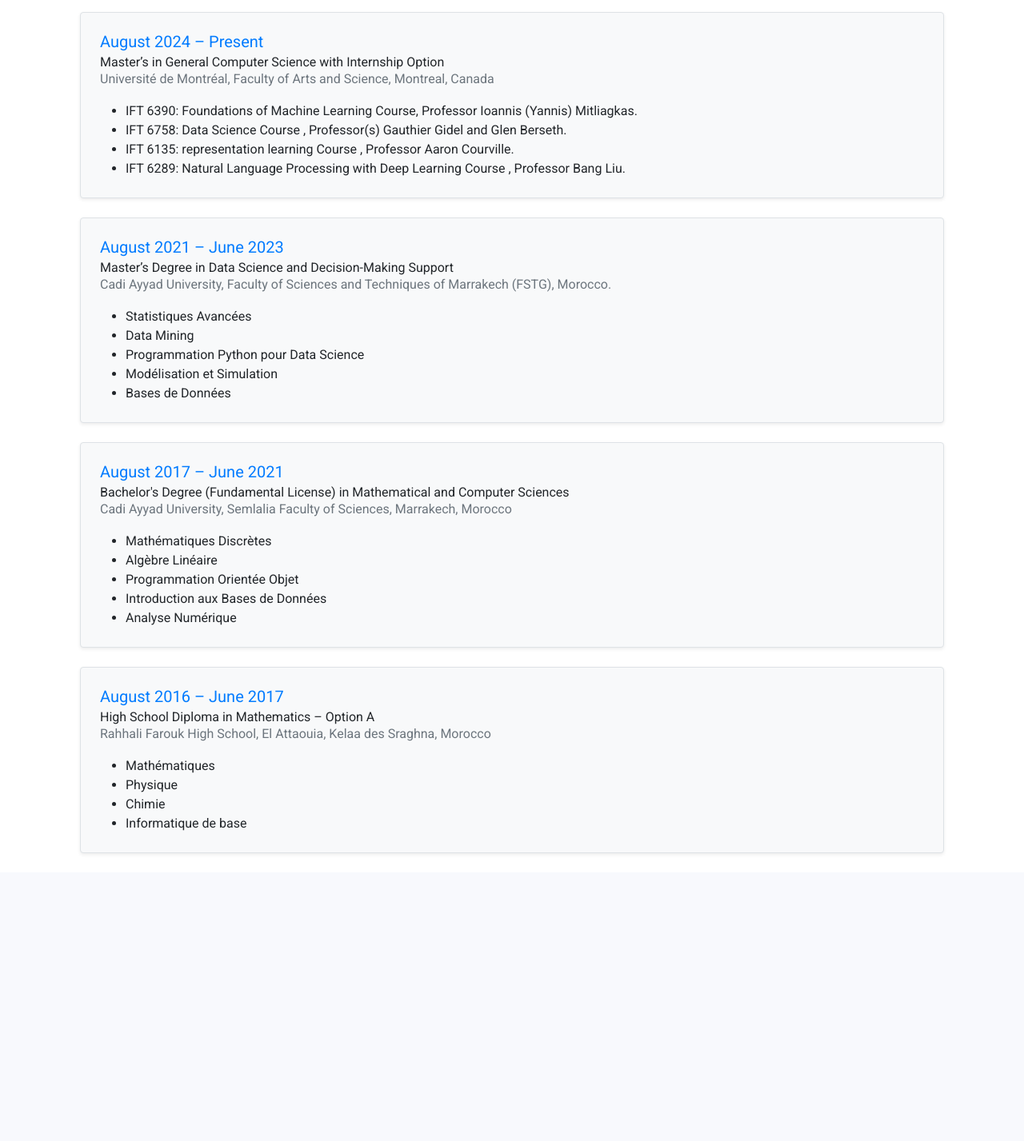
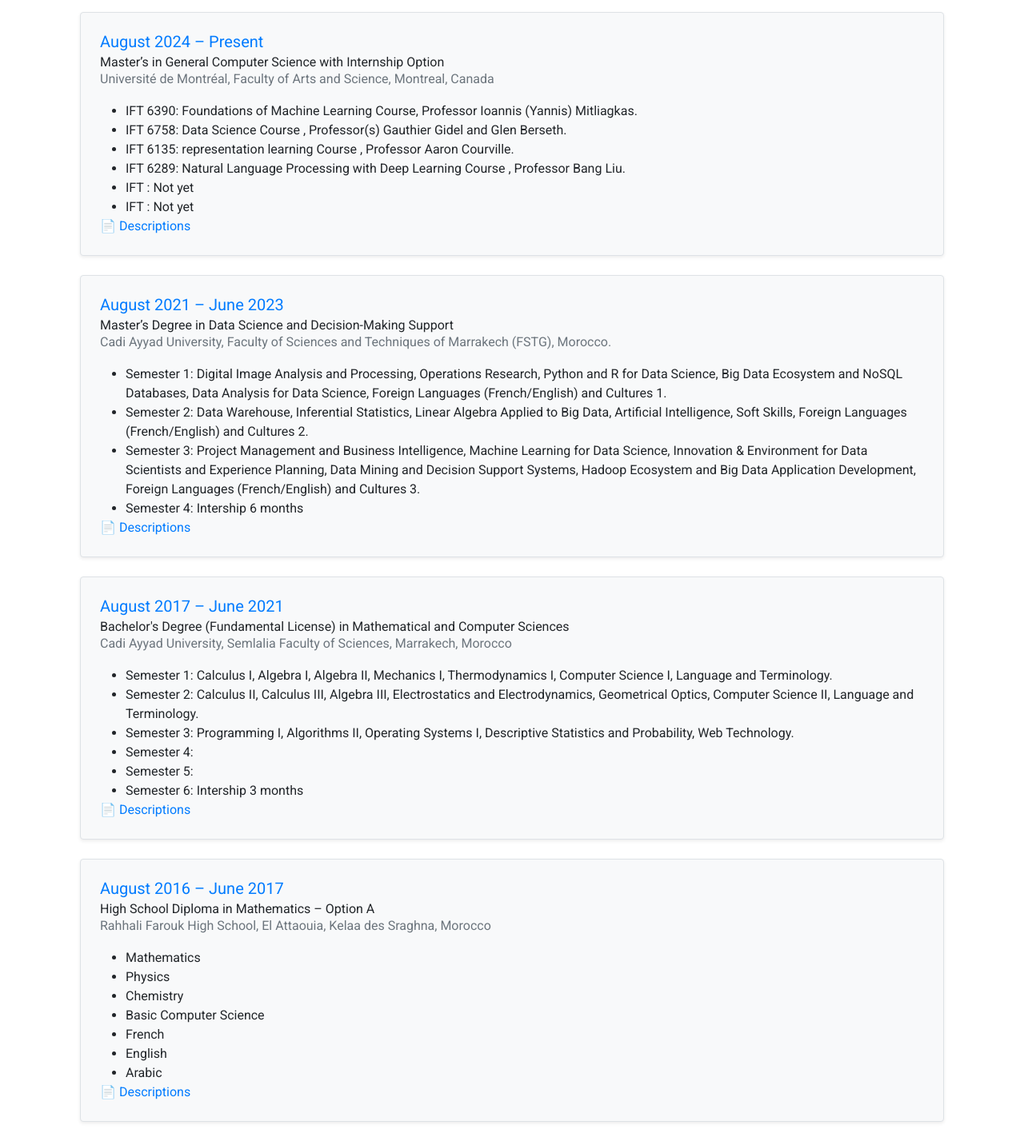
Before and after one commit to ouakibamine/Portfolio, a Django app: page /degree/ in a window 1280 px wide. Shown: the part 82-1509 px from the top of the page at 80% size. Before the commit the page ends 1149 px from the top, so only its background shows below. Run offline with Django 5.2, Linux system fonts and the light colour scheme; some libraries are stand-ins or nearby versions.

Commit message:
update files

```diff
--- a/resume/templates/degree.html
+++ b/resume/templates/degree.html
@@ -17,6 +17,13 @@
               {% endfor %}
             </ul>
           {% endif %}
+          <div class="mt-auto">
+            {% if degree.poster_link|slice:":1" == "/" or degree.poster_link|slice:":1" == "h" %}
+              <a href="{{ degree.poster_link }}">📄 Descriptions</a>
+            {% else %}
+              <a href="{% url 'upload' degree.poster_link %}">📄 Descriptions</a>
+            {% endif %}
+          </div>
         </div>
       </div>
     </div>
--- a/resume/views.py
+++ b/resume/views.py
@@ -24,8 +24,10 @@
                 'IFT 6758: Data Science Course , Professor(s) Gauthier Gidel and Glen Berseth.',
                 'IFT 6135: representation learning Course , Professor Aaron Courville.',
                 'IFT 6289: Natural Language Processing with Deep Learning Course , Professor Bang Liu.',
+                'IFT : Not yet',
+                'IFT : Not yet',
             ],
-            'poster_link': 'https://tonlien.com/poster_if6289'  # Remplace par ton vrai lien
+            'poster_link': 'https://admission.umontreal.ca/programmes/maitrise-en-informatique/structure-du-programme/'  # Remplace par ton vrai lien
         },
         {
             'period': 'August 2021 – June 2023',
@@ -33,38 +35,41 @@
             'institution': 'Cadi Ayyad University, Faculty of Sciences and Techniques of Marrakech (FSTG), Morocco.',
             'mention': 'Mention : Bien',
             'courses': [
-                'Statistiques Avancées',
-                'Data Mining',
-                'Programmation Python pour Data Science',
-                'Modélisation et Simulation',
-                'Bases de Données',
+                'Semester 1: Digital Image Analysis and Processing, Operations Research, Python and R for Data Science, Big Data Ecosystem and NoSQL Databases, Data Analysis for Data Science, Foreign Languages (French/English) and Cultures 1.',
+                'Semester 2: Data Warehouse, Inferential Statistics, Linear Algebra Applied to Big Data, Artificial Intelligence, Soft Skills, Foreign Languages (French/English) and Cultures 2.',
+                'Semester 3: Project Management and Business Intelligence, Machine Learning for Data Science, Innovation & Environment for Data Scientists and Experience Planning, Data Mining and Decision Support Systems, Hadoop Ecosystem and Big Data Application Development, Foreign Languages (French/English) and Cultures 3.',
+                'Semester 4: Intership 6 months',
             ],
-            'poster_link': 'https://tonlien.com/poster_master_datascience'  # Remplace par ton vrai lien
+            'poster_link': 'upload/Master-SDAD.pdf'  # Remplace par ton vrai lien
         },
         {
             'period': 'August 2017 – June 2021',
             'degree': 'Bachelor\'s Degree (Fundamental License) in Mathematical and Computer Sciences',
             'institution': 'Cadi Ayyad University, Semlalia Faculty of Sciences, Marrakech, Morocco',
             'courses': [
-                'Mathématiques Discrètes',
-                'Algèbre Linéaire',
-                'Programmation Orientée Objet',
-                'Introduction aux Bases de Données',
-                'Analyse Numérique',
+                'Semester 1: Calculus I, Algebra I, Algebra II, Mechanics I, Thermodynamics I, Computer Science I, Language and Terminology. ',
+                'Semester 2: Calculus II, Calculus III, Algebra III, Electrostatics and Electrodynamics, Geometrical Optics, Computer Science II, Language and Terminology.',
+                'Semester 3: Programming I, Algorithms II, Operating Systems I, Descriptive Statistics and Probability, Web Technology.',
+                'Semester 4:',
+                'Semester 5:',
+                'Semester 6: Intership 3 months',
             ],
-            'poster_link': 'https://tonlien.com/poster_licence'  # Remplace par ton vrai lien
+            'poster_link': 'https://www.uca.ma/fssm/fr/departement/departement-informatique/licence-detudes-fondamentales-sciences-mathematiques-et-informatique'  # Remplace par ton vrai lien
         },
         {
             'period': 'August 2016 – June 2017',
             'degree': 'High School Diploma in Mathematics – Option A',
             'institution': 'Rahhali Farouk High School, El Attaouia, Kelaa des Sraghna, Morocco',
             'courses': [
-                'Mathématiques',
-                'Physique',
-                'Chimie',
-                'Informatique de base',
+                'Mathematics',
+                'Physics',
+                'Chemistry',
+                'Basic Computer Science',
+                'French',
+                'English',
+                'Arabic',
             ],
-            'poster_link': 'https://tonlien.com/poster_bac'  # Remplace par ton vrai lien
+            'poster_link': 'upload/bac_sma.pdf'  # Remplace par ton vrai lien
         },
     ]
 
@@ -203,7 +208,9 @@
         "tasks": [
             "Developed an audio transcription model (Moroccan dialect) using PyTorch/TensorFlow.",
             "Fine-tuned models (Whisper, Wav2Vec2) and integrated Azure Cognitive Services.",
-            "Performed audio data web scraping from YouTube and built an ETL pipeline."
+            "Performed audio data web scraping from YouTube and built an ETL pipeline.",
+            "Concurrently worked on a voice recognition project for Orange Morocco, focusing on call transcription.",
+            "Collaborated with the team in a competition to develop a chatbot that generates stories from text and images, achieving 3rd place.",
         ]
     },
     {
```
Also changed, not shown: resume/static/images/bac_sma.PNG (added), 2 other files.
